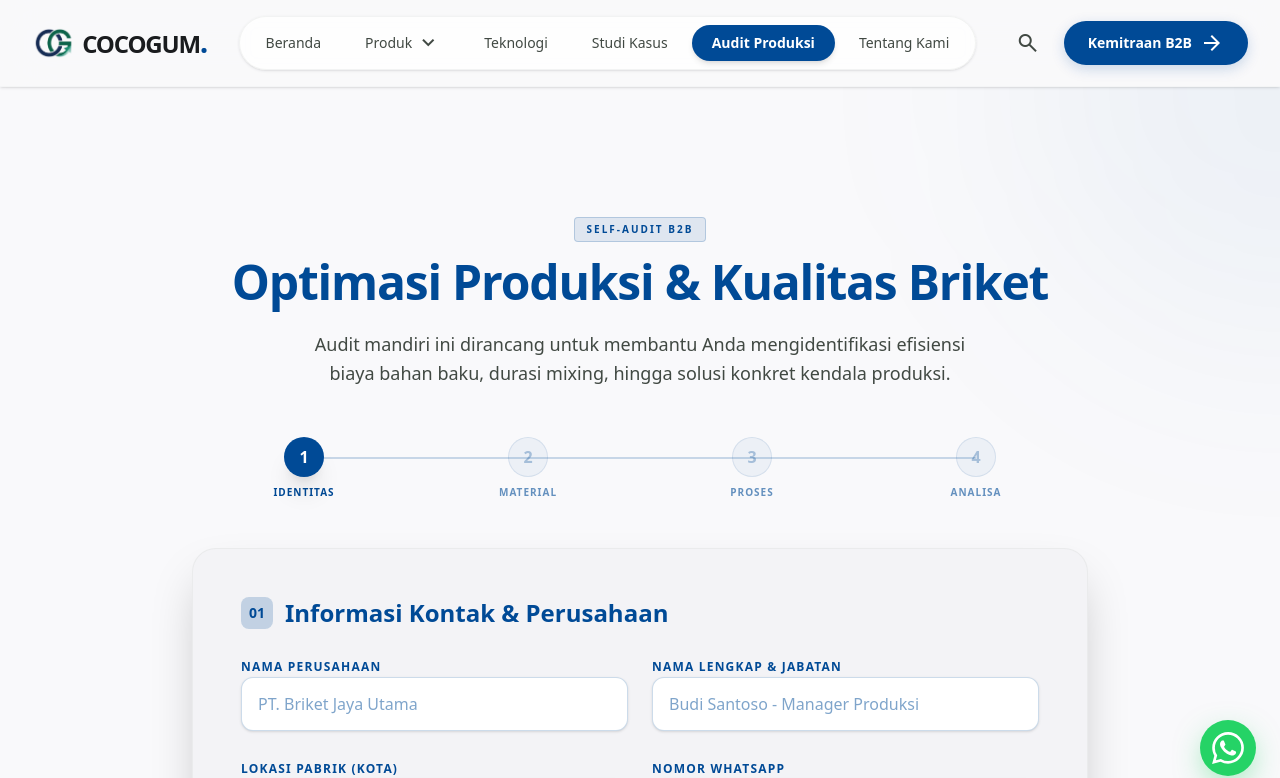
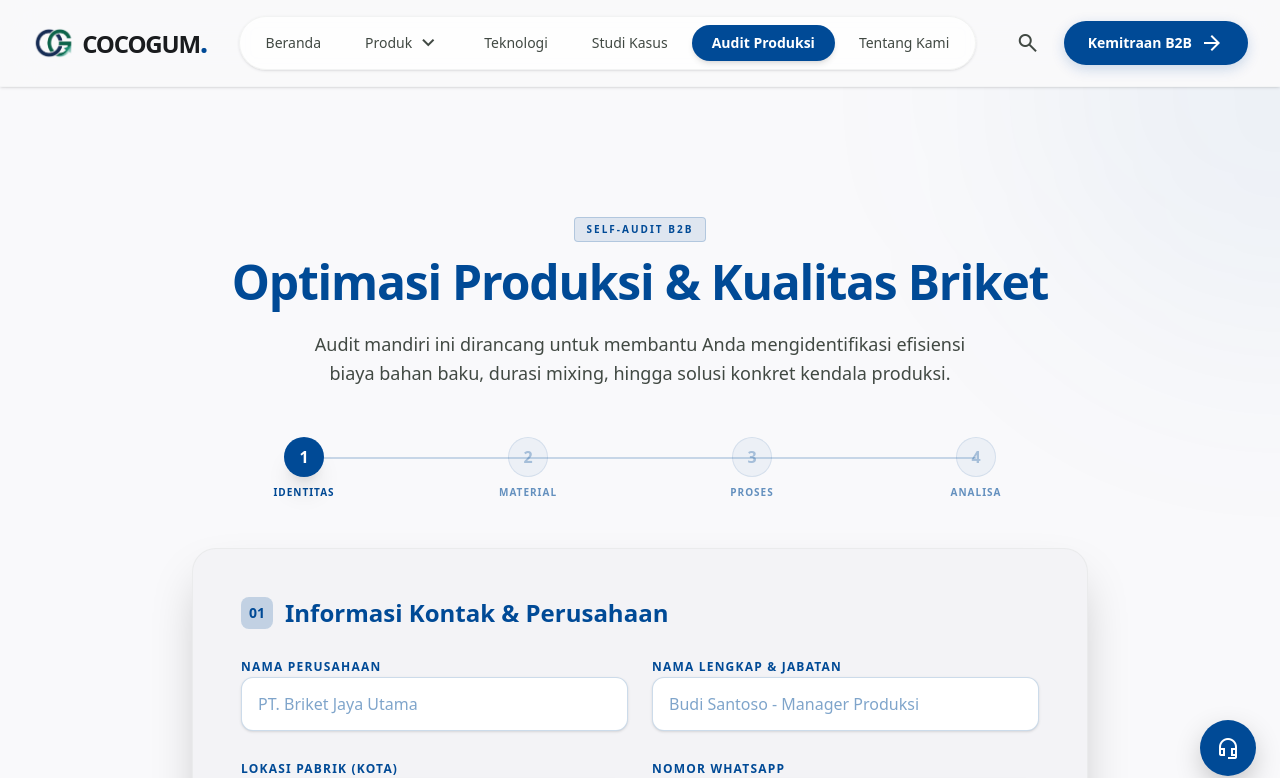
Before and after one commit to pratomobowo/web-cocogum, a Next.js app: page /audit in a window 1280 px wide. Shown: the top 778 px of the page. Built offline with nearby package versions, Linux system fonts and the light colour scheme.

Commit message:
feat(ui): redesign floating contact button to support multiple actions

```diff
--- a/src/components/ui/FloatingWhatsApp.tsx
+++ b/src/components/ui/FloatingWhatsApp.tsx
@@ -1,30 +1,80 @@
-import React from 'react';
+"use client";
+
+import React, { useState, useRef, useEffect } from 'react';
+import Link from 'next/link';
 
 export default function FloatingWhatsApp() {
+  const [isOpen, setIsOpen] = useState(false);
+  const menuRef = useRef<HTMLDivElement>(null);
+
+  // Close when clicking outside
+  useEffect(() => {
+    const handleClickOutside = (event: MouseEvent) => {
+      if (menuRef.current && !menuRef.current.contains(event.target as Node)) {
+        setIsOpen(false);
+      }
+    };
+    document.addEventListener("mousedown", handleClickOutside);
+    return () => document.removeEventListener("mousedown", handleClickOutside);
+  }, []);
+
   return (
+    <div className="fixed bottom-6 right-6 z-[100] flex flex-col items-end" ref={menuRef}>
+      {/* Menu Options (WhatsApp & Audit) */}
+      <div
+        className={`flex flex-col gap-3 mb-4 transition-all duration-300 origin-bottom-right ${
+          isOpen ? "opacity-100 scale-100 pointer-events-auto" : "opacity-0 scale-50 pointer-events-none absolute bottom-full"
+        }`}
+      >
+        {/* Audit Option */}
+        <Link
+          href="/audit"
+          onClick={() => setIsOpen(false)}
+          className="flex items-center justify-end gap-3 group/item w-full"
+        >
+          <span className="bg-surface/95 backdrop-blur-md text-on-surface text-xs font-bold px-4 py-2.5 rounded-xl shadow-lg border border-outline-variant/10 opacity-0 translate-x-4 group-hover/item:opacity-100 group-hover/item:translate-x-0 transition-all whitespace-nowrap hidden sm:block">
+            Form Audit Produksi
+          </span>
+          <div className="w-12 h-12 bg-primary text-white rounded-full flex items-center justify-center shadow-lg hover:scale-110 hover:bg-primary-container active:scale-95 transition-transform flex-shrink-0">
+            <span className="material-symbols-outlined text-[22px]">assignment</span>
+          </div>
+        </Link>
+
+        {/* WhatsApp Option */}
         <a
           href="https://wa.me/6285117261988?text=Halo%20Tim%20Cocogum,%20saya%20tertarik%20mengajukan%20konsultasi%20B2B."
           target="_blank"
           rel="noopener noreferrer"
-      className="fixed bottom-6 right-6 z-[100] group flex items-center justify-center p-0"
-      aria-label="Hubungi via WhatsApp"
+          onClick={() => setIsOpen(false)}
+          className="flex items-center justify-end gap-3 group/item w-full"
         >
-      {/* Tooltip simple yang muncul saat hover */}
-      <span className="absolute right-full mr-3 bg-black/80 backdrop-blur-md text-white text-[10px] font-bold uppercase tracking-widest px-3 py-1.5 rounded opacity-0 group-hover:opacity-100 transition-all duration-300 translate-x-2 group-hover:translate-x-0 whitespace-nowrap pointer-events-none border border-white/10">
-        Chat B2B
+          <span className="bg-surface/95 backdrop-blur-md text-on-surface text-xs font-bold px-4 py-2.5 rounded-xl shadow-lg border border-outline-variant/10 opacity-0 translate-x-4 group-hover/item:opacity-100 group-hover/item:translate-x-0 transition-all whitespace-nowrap hidden sm:block">
+            Chat WhatsApp Sales
           </span>
-
-      {/* Button Circle Minimalis */}
-      <div className="relative w-14 h-14 bg-[#25D366] text-white rounded-full flex items-center justify-center shadow-[0_10px_30px_-5px_rgba(37,211,102,0.5)] transform hover:scale-110 active:scale-95 transition-all duration-300 group-hover:shadow-[0_15px_40px_-5px_rgba(37,211,102,0.6)]">
-
-        {/* Ring Animasi Halus */}
-        <div className="absolute inset-0 rounded-full bg-[#25D366] animate-ping opacity-20 group-hover:opacity-40 transition-opacity"></div>
-
-        {/* WhatsApp Icon */}
-        <svg className="w-8 h-8 fill-current relative z-10" viewBox="0 0 24 24" xmlns="http://www.w3.org/2000/svg">
+          <div className="w-12 h-12 bg-[#25D366] text-white rounded-full flex items-center justify-center shadow-lg hover:scale-110 hover:bg-[#20bd5a] active:scale-95 transition-transform flex-shrink-0">
+             {/* WhatsApp SVG Icon */}
+             <svg className="w-6 h-6 fill-current" viewBox="0 0 24 24" xmlns="http://www.w3.org/2000/svg">
                <path d="M17.472 14.383c-.297-.149-1.758-.867-2.03-.967-.273-.099-.471-.148-.67.15-.197.297-.767.966-.94 1.164-.173.199-.347.223-.644.075-.297-.15-1.255-.463-2.39-1.475-.888-.788-1.487-1.761-1.66-2.06-.173-.297-.018-.458.13-.606.134-.133.298-.347.446-.52.149-.174.198-.298.298-.497.099-.198.05-.371-.025-.52-.075-.149-.669-1.612-.916-2.207-.242-.579-.487-.5-.669-.51a12.8 12.8 0 0 0-.57-.01c-.198 0-.52.074-.792.372-.272.297-1.04 1.016-1.04 2.479 0 1.462 1.065 2.875 1.213 3.074.149.198 2.096 3.2 5.077 4.487.709.306 1.262.489 1.694.625.712.227 1.36.195 1.871.118.575-.085 1.758-.719 2.006-1.413.248-.694.248-1.289.173-1.413-.074-.124-.272-.198-.57-.347m-5.421 7.403h-.004a9.87 9.87 0 0 1-5.031-1.378l-.361-.214-3.741.982.998-3.648-.235-.374a9.86 9.86 0 0 1-1.51-5.26c.001-5.45 4.436-9.884 9.888-9.884 2.64 0 5.122 1.03 6.988 2.898a9.825 9.825 0 0 1 2.893 6.994c-.003 5.45-4.437 9.884-9.885 9.884m8.413-18.297A11.815 11.815 0 0 0 12.05 0C5.495 0 .16 5.335.157 11.892c0 2.096.547 4.142 1.588 5.945L.057 24l6.305-1.654a11.882 11.882 0 0 0 5.683 1.448h.005c6.554 0 11.89-5.335 11.893-11.893a11.821 11.821 0 0 0-3.48-8.413Z"/>
              </svg>
           </div>
         </a>
+      </div>
+
+      {/* Main Trigger Button (Headset/Close) */}
+      <button
+        onClick={() => setIsOpen(!isOpen)}
+        className={`w-14 h-14 rounded-full flex items-center justify-center shadow-[0_10px_30px_-5px_rgba(0,0,0,0.3)] transform hover:scale-105 active:scale-95 transition-all duration-500 relative z-10 ${
+          isOpen ? "bg-surface-container-high text-on-surface rotate-90" : "bg-primary text-white hover:bg-primary-container hover:shadow-primary/30"
+        }`}
+        aria-label="Menu Bantuan"
+      >
+        <span className={`material-symbols-outlined text-[26px] absolute transition-all duration-300 ${isOpen ? "opacity-0 scale-50" : "opacity-100 scale-100"}`}>
+          headset_mic
+        </span>
+        <span className={`material-symbols-outlined text-[26px] absolute transition-all duration-300 ${isOpen ? "opacity-100 scale-100 -rotate-90" : "opacity-0 scale-50"}`}>
+          close
+        </span>
+      </button>
+    </div>
   );
 }
```
Lines whose indentation alone changed are shown as unchanged.
